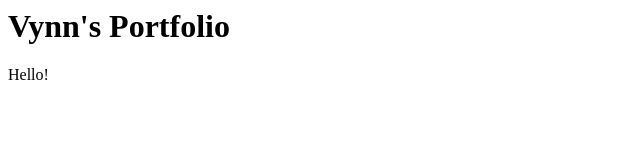
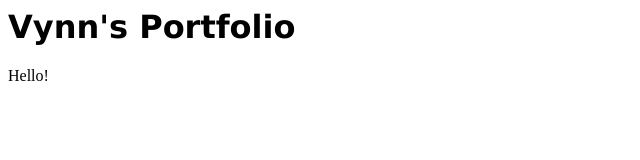
Before and after one commit to Kshusband/vynn.github.io, a plain HTML site: page index.html in a window 1280 px wide. Shown: the whole page, without its empty margins (0-640 px from the left). Drawn offline with Linux system fonts and the light colour scheme.

Commit message:
Font testing

```diff
--- a/index.html
+++ b/index.html
@@ -1,7 +1,7 @@
 <DOCTYPE! html>
 <html>
 
-<h1>
+<h1 style = "font-family:verdana;">
 Vynn's Portfolio
 </h1>
 
```
